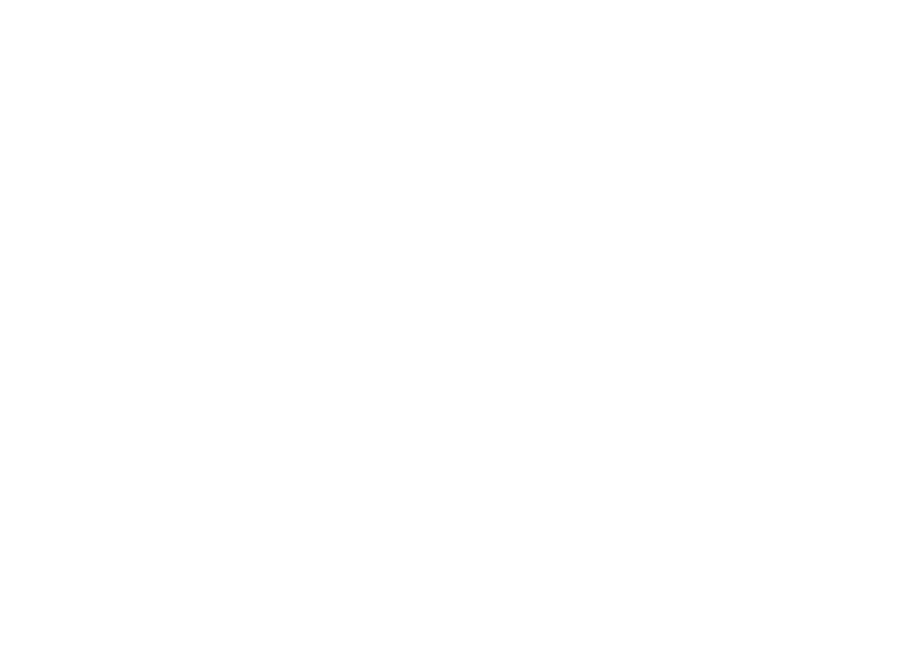
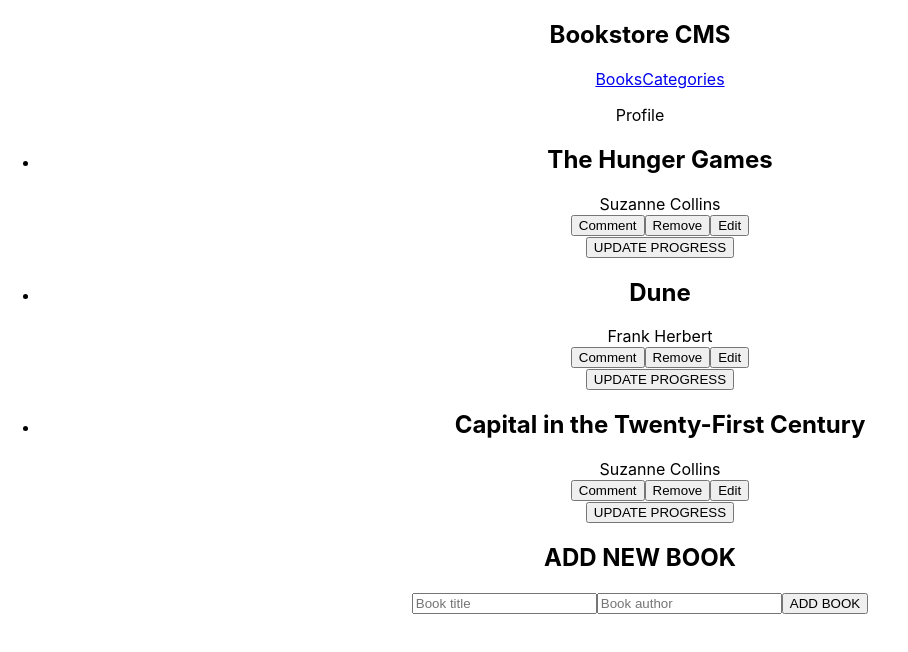
Before and after one commit to shubhambhoyar077/bookstore, a React (Create React App) app: page / in a window 1280 px wide. Shown: the top 652 px of the page, without its empty margins (0-908 px from the left). Built offline with nearby package versions, Linux system fonts and the light colour scheme.

Commit message:
Fix linter error

```diff
--- a/package.json
+++ b/package.json
@@ -6,6 +6,7 @@
     "@testing-library/jest-dom": "^5.16.5",
     "@testing-library/react": "^13.4.0",
     "@testing-library/user-event": "^13.5.0",
+    "prop-types": "^15.8.1",
     "react": "^18.2.0",
     "react-dom": "^18.2.0",
     "react-router-dom": "^6.10.0",
--- a/src/components/AddBook.js
+++ b/src/components/AddBook.js
@@ -5,7 +5,7 @@
       <form>
         <input type="text" placeholder="Book title" />
         <input type="text" placeholder="Book author" />
-        <button>ADD BOOK</button>
+        <button type="button">ADD BOOK</button>
       </form>
     </div>
   );
--- a/src/components/Book.js
+++ b/src/components/Book.js
@@ -1,3 +1,5 @@
+import PropTypes from 'prop-types';
+
 export default function Book({ book }) {
   return (
     <li>
@@ -16,3 +18,11 @@
     </li>
   );
 }
+
+Book.propTypes = {
+  book: PropTypes.shape({
+    id: PropTypes.number,
+    title: PropTypes.string,
+    author: PropTypes.string,
+  }).isRequired,
+};
--- a/src/components/BookList.js
+++ b/src/components/BookList.js
@@ -4,14 +4,17 @@
 export default function BookList() {
   const books = [
     {
+      id: 1,
       title: 'The Hunger Games',
       author: 'Suzanne Collins',
     },
     {
+      id: 2,
       title: 'Dune',
       author: 'Frank Herbert',
     },
     {
+      id: 3,
       title: 'Capital in the Twenty-First Century',
       author: 'Suzanne Collins',
     },
--- a/src/components/RouteLayout.js
+++ b/src/components/RouteLayout.js
@@ -2,6 +2,7 @@
 import NavBar from './NavBar';
 
 export default function RouteLayout() {
+  return (
     <>
       <header>
         <NavBar />
@@ -9,5 +10,6 @@
       <main>
         <Outlet />
       </main>
-  </>;
+    </>
+  );
 }
```
Also changed, not shown: 1 other file (tests, documents, lock files or other folders). Lines whose indentation alone changed are shown as unchanged.
